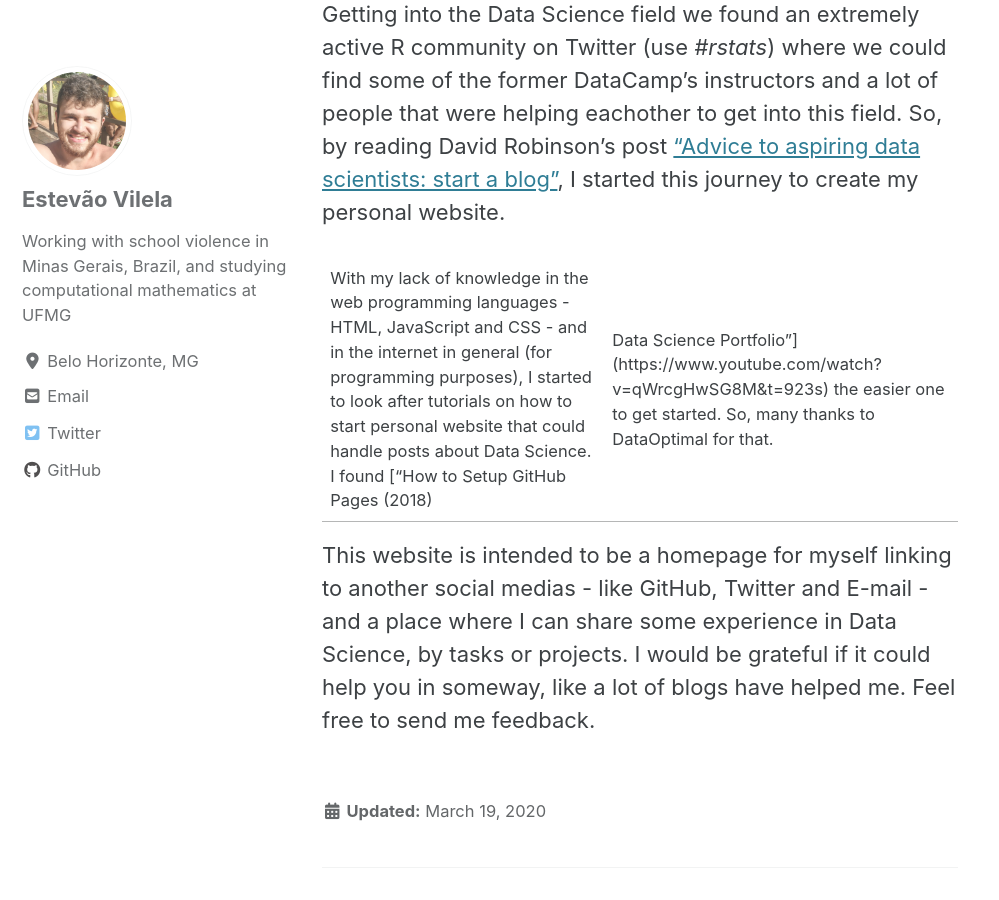
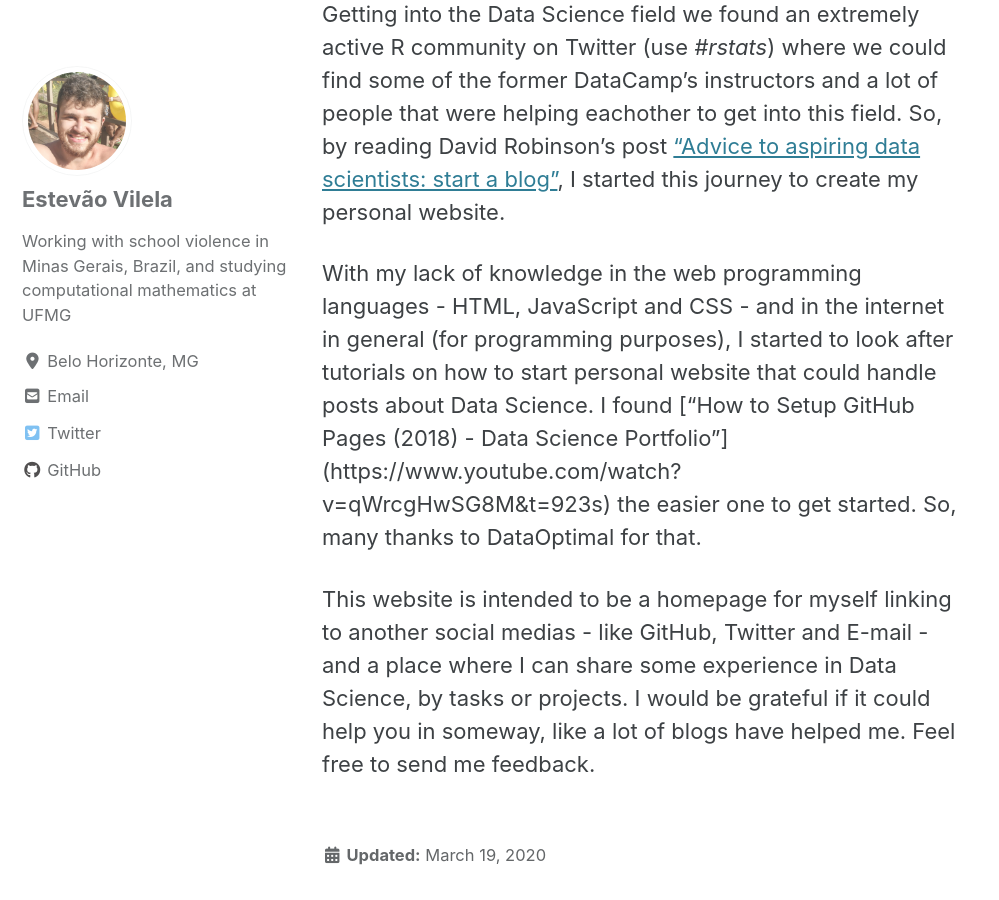
Before and after one commit to estevaovilela/estevaovilela.github.io, a Jekyll site: the page built from _posts/2020-03-19-new-website.md, in a window 1280 px wide and 900 px high, scrolled down 1010 px. Shown: the whole window, without its empty margins (0-999 px from the left). Built offline with Jekyll 4.4.1, drawn with Linux system fonts in a browser that asks for light colours; cached includes are drawn as plain includes; nearby versions of some CDN libraries.

```diff
--- a/_posts/2020-03-19-new-website.md
+++ b/_posts/2020-03-19-new-website.md
@@ -13,6 +13,6 @@ In DataCamp, we mainly focused on learning the R language, because we thought it
 
 Getting into the Data Science field we found an extremely active R community on Twitter (use *#rstats*) where we could find some of the former DataCamp's instructors and a lot of people that were helping eachother to get into this field. So, by reading David Robinson's post ["Advice to aspiring data scientists: start a blog"](http://varianceexplained.org/r/start-blog/), I started this journey to create my personal website.
 
-With my lack of knowledge in the web programming languages - HTML, JavaScript and CSS - and in the internet in general (for programming purposes), I started to look after tutorials on how to start personal website that could handle posts about Data Science. I found ["How to Setup GitHub Pages (2018) | Data Science Portfolio"] (https://www.youtube.com/watch?v=qWrcgHwSG8M&t=923s) the easier one to get started. So, many thanks to DataOptimal for that.
+With my lack of knowledge in the web programming languages - HTML, JavaScript and CSS - and in the internet in general (for programming purposes), I started to look after tutorials on how to start personal website that could handle posts about Data Science. I found ["How to Setup GitHub Pages (2018) - Data Science Portfolio"] (https://www.youtube.com/watch?v=qWrcgHwSG8M&t=923s) the easier one to get started. So, many thanks to DataOptimal for that.
 
 This website is intended to be a homepage for myself linking to another social medias - like GitHub, Twitter and E-mail - and a place where I can share some experience in Data Science, by tasks or projects. I would be grateful if it could help you in someway, like a lot of blogs have helped me. Feel free to send me feedback.
```
